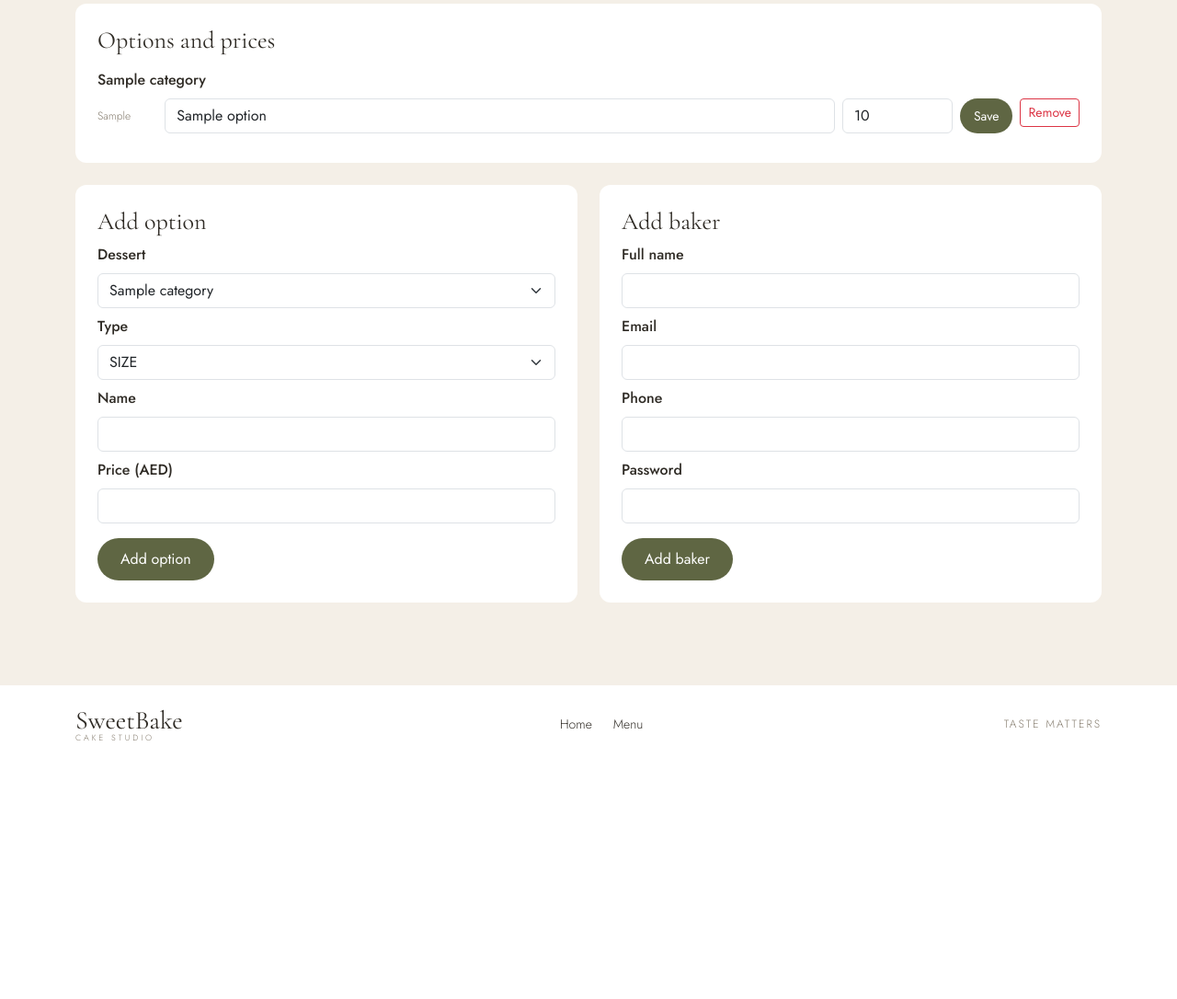
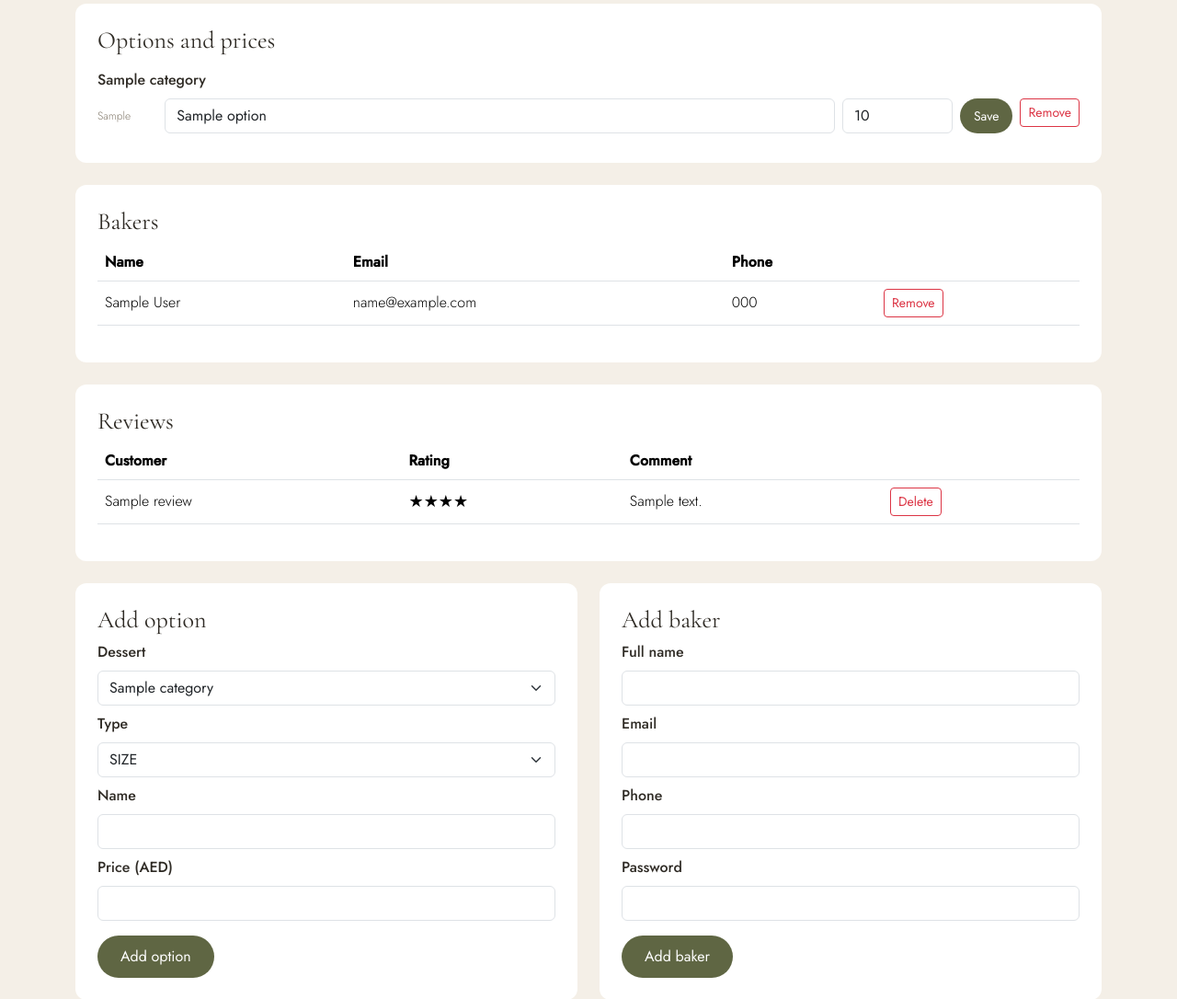
Before and after one commit to taxx23/SweetBake, a Java web app: template SweetBake/src/main/webapp/WEB-INF/views/admin.jsp in a window 1280 px wide. Shown: the part 370-1456 px from the top of the page at 92% size. Before the commit the page ends 1175 px from the top, so only its background shows below. Run offline with Tomcat 11, a stand-in JSP engine, Linux system fonts and the light colour scheme; the template is opened without the code that fills it: most values are stand-ins (such as "Sample title", 1, 10 or a date in 2020).

Commit message:
Final version: review delete, baker list, password hasher, pickup titles, sample reviews
Co-Authored-By: Claude Opus 5.5 <noreply@anthropic.com>
Claude-Session: https://claude.ai/code/session_01Wgj7taDNiCA7S6f33mUTTh

```diff
--- a/SweetBake/src/main/java/com/sweetbake/controller/HomeServlet.java
+++ b/SweetBake/src/main/java/com/sweetbake/controller/HomeServlet.java
@@ -21,7 +21,7 @@ public class HomeServlet extends HttpServlet {
             throws ServletException, IOException {
         try {
             request.setAttribute("topCategory", menuDAO.getTopCategory());
-            request.setAttribute("reviews", reviewDAO.getLatestReviews(3));
+            request.setAttribute("reviews", reviewDAO.getLatestReviews(6));
         } catch (SQLException e) {
             throw new ServletException(e);
         }
--- a/SweetBake/src/main/webapp/WEB-INF/views/admin.jsp
+++ b/SweetBake/src/main/webapp/WEB-INF/views/admin.jsp
@@ -62,6 +62,68 @@
             </c:forEach>
         </div>
 
+        <div class="white-box mb-4 table-responsive">
+            <h2 class="item-name mt-0">Bakers</h2>
+            <c:if test="${empty bakers}">
+                <p class="small-text mb-0">There are no baker accounts.</p>
+            </c:if>
+            <c:if test="${not empty bakers}">
+                <table class="table align-middle">
+                    <tr>
+                        <th>Name</th>
+                        <th>Email</th>
+                        <th>Phone</th>
+                        <th></th>
+                    </tr>
+                    <c:forEach var="baker" items="${bakers}">
+                        <tr>
+                            <td><c:out value="${baker.fullName}"/></td>
+                            <td><c:out value="${baker.email}"/></td>
+                            <td><c:out value="${baker.phone}"/></td>
+                            <td>
+                                <form action="admin" method="post">
+                                    <input type="hidden" name="action" value="removeBaker">
+                                    <input type="hidden" name="userId" value="${baker.userId}">
+                                    <button type="submit" class="btn btn-outline-danger btn-sm">Remove</button>
+                                </form>
+                            </td>
+                        </tr>
+                    </c:forEach>
+                </table>
+            </c:if>
+        </div>
+
+        <div class="white-box mb-4 table-responsive">
+            <h2 class="item-name mt-0">Reviews</h2>
+            <c:if test="${empty reviews}">
+                <p class="small-text mb-0">There are no reviews yet.</p>
+            </c:if>
+            <c:if test="${not empty reviews}">
+                <table class="table align-middle">
+                    <tr>
+                        <th>Customer</th>
+                        <th>Rating</th>
+                        <th>Comment</th>
+                        <th></th>
+                    </tr>
+                    <c:forEach var="review" items="${reviews}">
+                        <tr>
+                            <td><c:out value="${review.customerName}"/></td>
+                            <td class="stars"><c:forEach begin="1" end="${review.rating}">&#9733;</c:forEach></td>
+                            <td><c:out value="${review.comment}"/></td>
+                            <td>
+                                <form action="admin" method="post">
+                                    <input type="hidden" name="action" value="deleteReview">
+                                    <input type="hidden" name="reviewId" value="${review.reviewId}">
+                                    <button type="submit" class="btn btn-outline-danger btn-sm">Delete</button>
+                                </form>
+                            </td>
+                        </tr>
+                    </c:forEach>
+                </table>
+            </c:if>
+        </div>
+
         <div class="row g-4">
             <div class="col-md-6">
                 <form action="admin" method="post" class="white-box h-100">
--- a/SweetBake/src/main/webapp/WEB-INF/views/my-orders.jsp
+++ b/SweetBake/src/main/webapp/WEB-INF/views/my-orders.jsp
@@ -17,11 +17,11 @@
         <c:forEach var="order" items="${orders}">
             <div class="white-box mb-3">
                 <div class="d-flex justify-content-between align-items-center">
-                    <h3 class="item-name mt-0">Order #${order.orderId}</h3>
+                    <fmt:parseDate value="${order.pickupDate}" pattern="yyyy-MM-dd" var="pickup"/>
+                    <h3 class="item-name mt-0">Pickup on <fmt:formatDate value="${pickup}" pattern="d MMM yyyy"/></h3>
                     <span class="status ${order.status}">${order.status}</span>
                 </div>
                 <p class="small-text">
-                    Pickup: ${order.pickupDate} &middot;
                     Total: AED <fmt:formatNumber value="${order.totalPrice}" maxFractionDigits="2"/>
                 </p>
 
```
Also changed, not shown: SweetBake/database/data.sql (+30 -5 lines), SweetBake/src/main/java/com/sweetbake/controller/AdminServlet.java (+12 -0 lines), SweetBake/src/main/java/com/sweetbake/dao/ReviewDAO.java (+40 -7 lines), SweetBake/src/main/java/com/sweetbake/dao/UserDAO.java (+34 -0 lines), SweetBake/src/main/java/com/sweetbake/util/PasswordHasher.java (added, +15 -0 lines), README.md.
